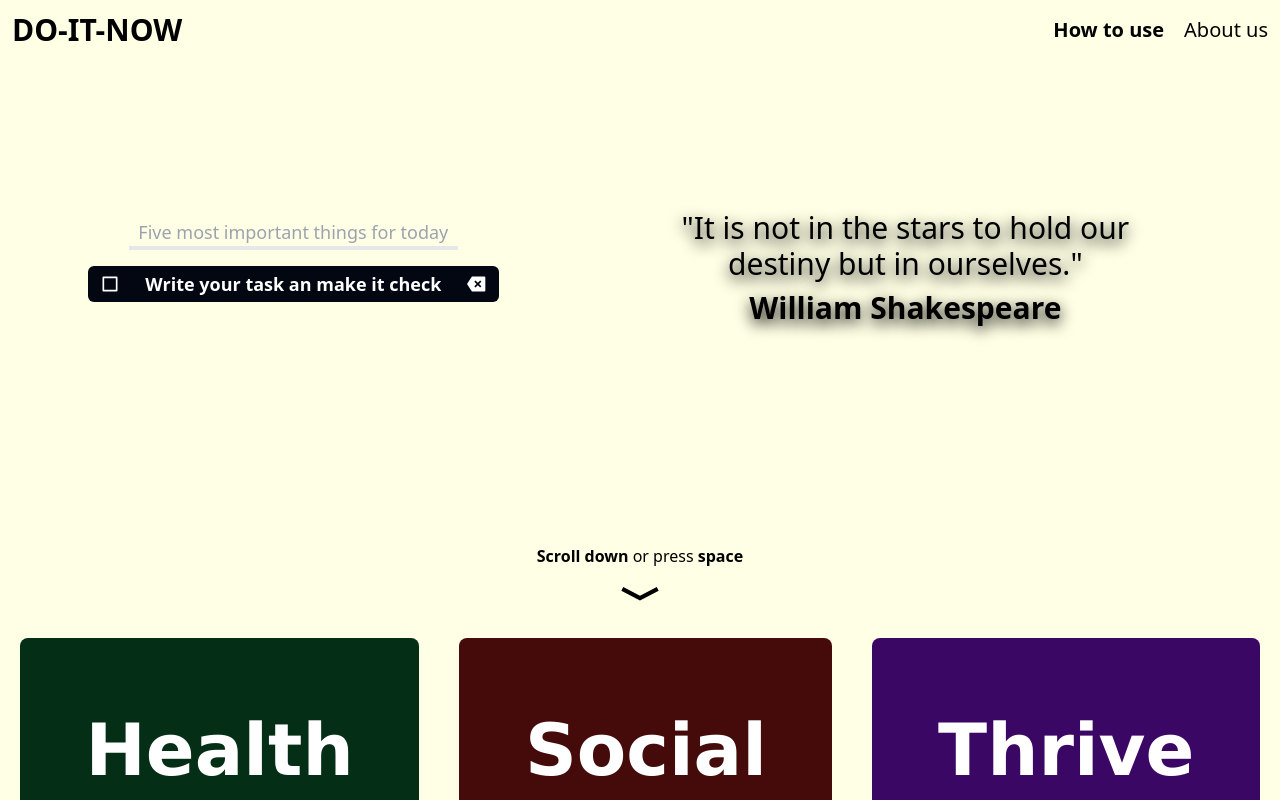
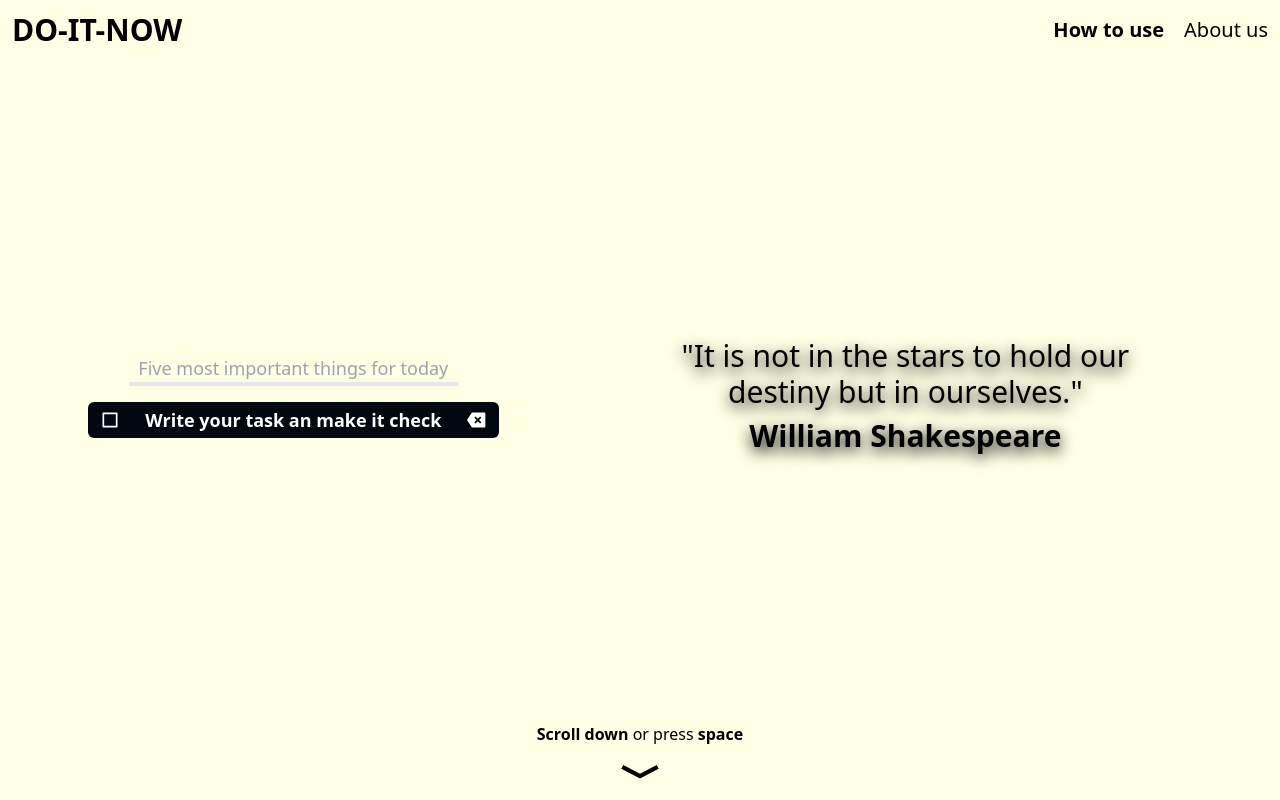
Before and after one commit to fantasyfuerte/DO-IT-PROJECT, a React (Vite) app: page / in a window 1280 px wide. Shown: the top 800 px of the page. Built offline with nearby package versions, Linux system fonts and the light colour scheme.

Commit message:
Improving styles

```diff
--- a/src/App.tsx
+++ b/src/App.tsx
@@ -12,7 +12,7 @@ function App() {
         <Nav routes={routes} />
       </header>
       <main>
-        <div className="flex flex-col md:flex-row justify-between pt-24 items-center md:h-96">
+        <div className="flex flex-col md:flex-row justify-between items-center h-screen">
           <ToDoApp />
           <QuotesApp />
         </div>
--- a/src/components/ContentsSection.tsx
+++ b/src/components/ContentsSection.tsx
@@ -23,7 +23,7 @@ const vitalAreas = [
 
 const ContentSection = () => {
   return (
-    <section className="height-80 flex flex-col md:flex-row md:flex-wrap mdjustify-around">
+    <section className="h-[84vh]  flex flex-col md:flex-row md:flex-wrap">
       {vitalAreas.map((area) => (
         <VitalAreaCard key={area.id} area={area} />
       ))}
--- a/src/components/QuotesApp.tsx
+++ b/src/components/QuotesApp.tsx
@@ -17,7 +17,7 @@ const QuotesApp: React.FC = () => {
   }, []);
 
   return (
-    <section className="md:ml-6 inline-block w-full p-6 mt-10 mb-10 md:mb-0 md:mt-8 xl:mt-16">
+    <section className="md:ml-6 inline-block w-full p-6 ">
       <QuoteCard quote={Quotes[currentIndex]} />
     </section>
   );
--- a/src/components/ScrollDownText.tsx
+++ b/src/components/ScrollDownText.tsx
@@ -1,14 +1,16 @@
-import { RiArrowDownWideFill } from "react-icons/ri"
+import { RiArrowDownWideFill } from "react-icons/ri";
 
-const ScrollDownText: React.FC = () =>{
-    return <div
-    className={`hidden md:flex flex-col items-center mt-40`}
+const ScrollDownText: React.FC = () => {
+  return (
+    <div
+      className={`hidden md:flex flex-col bg w-full items-center fixed bottom-1`}
     >
       <p>
         <strong>Scroll down</strong> or press <strong>space</strong>
       </p>
       <RiArrowDownWideFill size={50} />
     </div>
-}
+  );
+};
 
-export default ScrollDownText
+export default ScrollDownText;
--- a/src/components/ToDoApp.tsx
+++ b/src/components/ToDoApp.tsx
@@ -60,7 +60,7 @@ const ToDoApp: React.FC = () => {
   }, [toDoState]);
 
   return (
-    <section className="w-full xl:w-1/3 md:w-1/2 md:ml-20 p-2  rounded-md mt-12 min-h-24 h-fit shrink-0">
+    <section className="w-full xl:w-1/3 md:w-1/2 md:ml-20 p-2  rounded-md  min-h-24 h-fit shrink-0">
       {toDoState.length < 5 && (
         <div className="flex flex-col items-center w-full">
           <input
```
Lines whose indentation alone changed are shown as unchanged.
